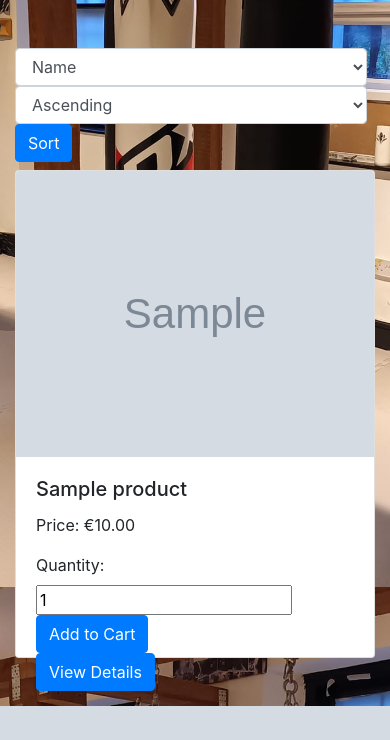
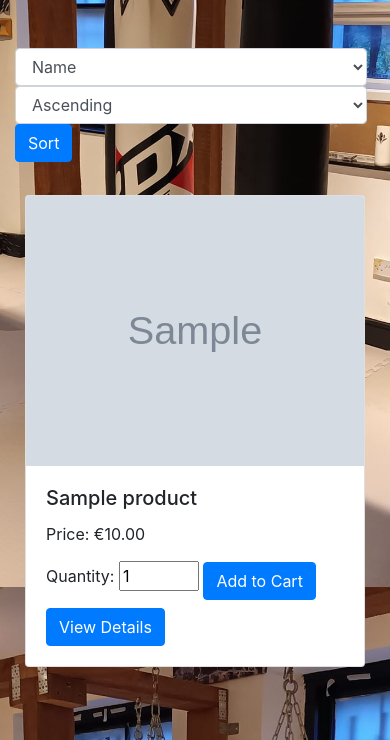
Before and after one commit to DerekMor/legends_gym, a Django app: page /products/ in a window 390 px wide. Shown: the part 257-997 px from the top of the page. Before the commit the page ends 963 px from the top, so only its background shows below. Run offline with Django 3.2, Linux system fonts and the light colour scheme; tables that the repository leaves empty hold one stand-in row (values such as "Sample post"); grey boxes marked "Sample" are stand-in pictures; some libraries are stand-ins or nearby versions.

Commit message:
Fix buttons extending beyond cards in products page and add style for smaller screens on all products page

```diff
--- a/products/templates/products/products.html
+++ b/products/templates/products/products.html
@@ -19,19 +19,23 @@
     </form>
     <div class="row">
         {% for product in products %}
-        <div class="col-md-4 mb-4">
-            <div class="card">
+        <div class="col-sm-6 col-md-4 col-lg-3 mb-4">
+            <div class="card card-product">
                 <img src="{{ product.image.url }}" class="card-img-top img-fluid" alt="{{ product.name }}">
-                <div class="card-body" style="height: 200px;">
+                <div class="card-body d-flex flex-column justify-content-between">
+                    <div>
                         <h5 class="card-title">{{ product.name }}</h5>
                         <p class="card-text">Price: €{{ product.price }}</p>
+                    </div>
+                    <div class="mt-2">
                         <form method="POST" action="{% url 'add_to_cart' product.id %}">
                             {% csrf_token %}
                             <label for="quantity">Quantity:</label>
-                        <input type="number" name="quantity" value="1" min="1">
-                        <button type="submit" class="btn btn-primary">Add to Cart</button>
+                            <input type="number" name="quantity" value="1" min="1" style="width:80px;">
+                            <button type="submit" class="btn btn-primary mt-2">Add to Cart</button>
                         </form>
-                    <a href="{% url 'single_product' product.id %}" class="btn btn-primary">View Details</a>
+                        <a href="{% url 'single_product' product.id %}" class="btn btn-primary mt-2">View Details</a>
+                    </div>
                 </div>
             </div>
         </div>
--- a/static/css/base.css
+++ b/static/css/base.css
@@ -83,14 +83,25 @@ body {
     object-fit: contain;
 }
 
-.btn-container {
+.card-product {
     display: flex;
-    gap: 10px;
+    flex-direction: column;
+    justify-content: space-between;
+    height: 100%;
 }
 
-@media (max-width: 767px) {
-    .btn-container {
-        flex-direction: column;
-        align-items: flex-start;
+@media (max-width: 576px) {
+    .col-sm-6.col-md-4.col-lg-3.mb-4 {
+        flex-basis: 50%;
+        max-width: 50%;
+        padding: 10px;
     }
 }
+
+@media (max-width: 486px) {
+    .col-sm-6.col-md-4.col-lg-3.mb-4 {
+        flex-basis: 100%;
+        max-width: 100%;
+        padding: 25px;
+    }
+}
```
Lines whose indentation alone changed are shown as unchanged.
